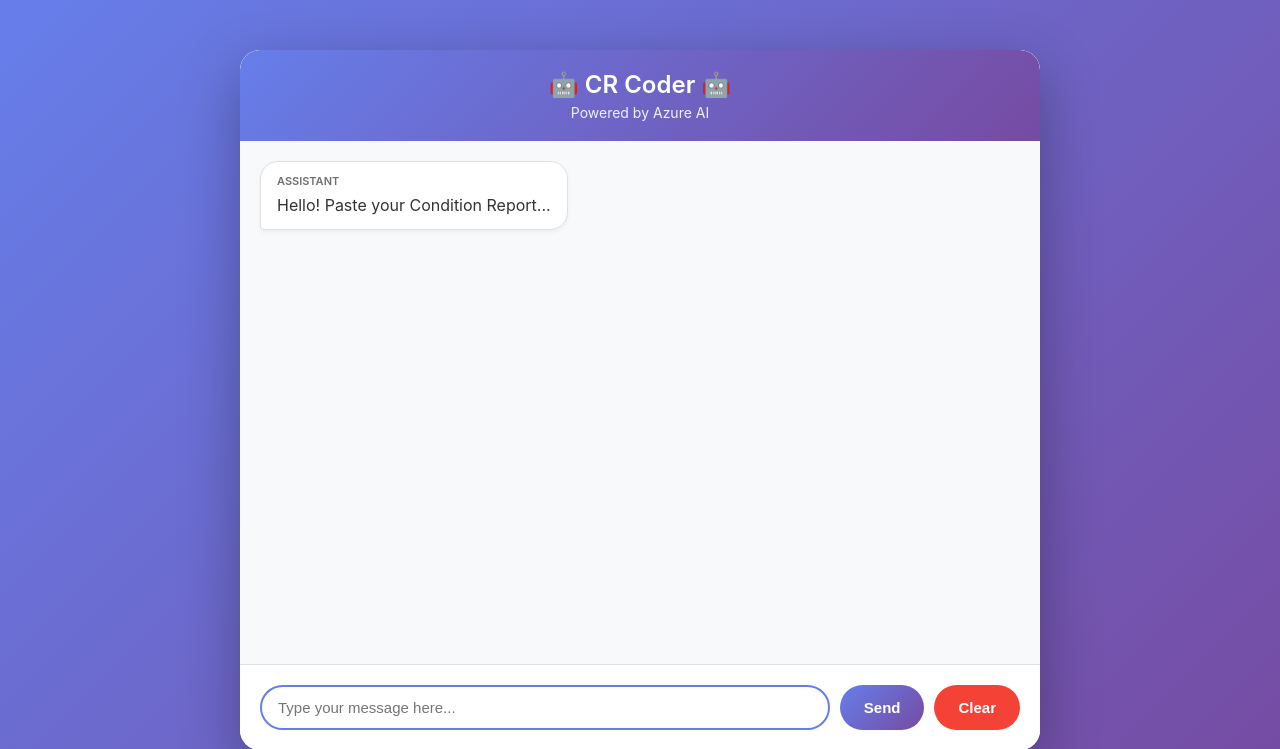
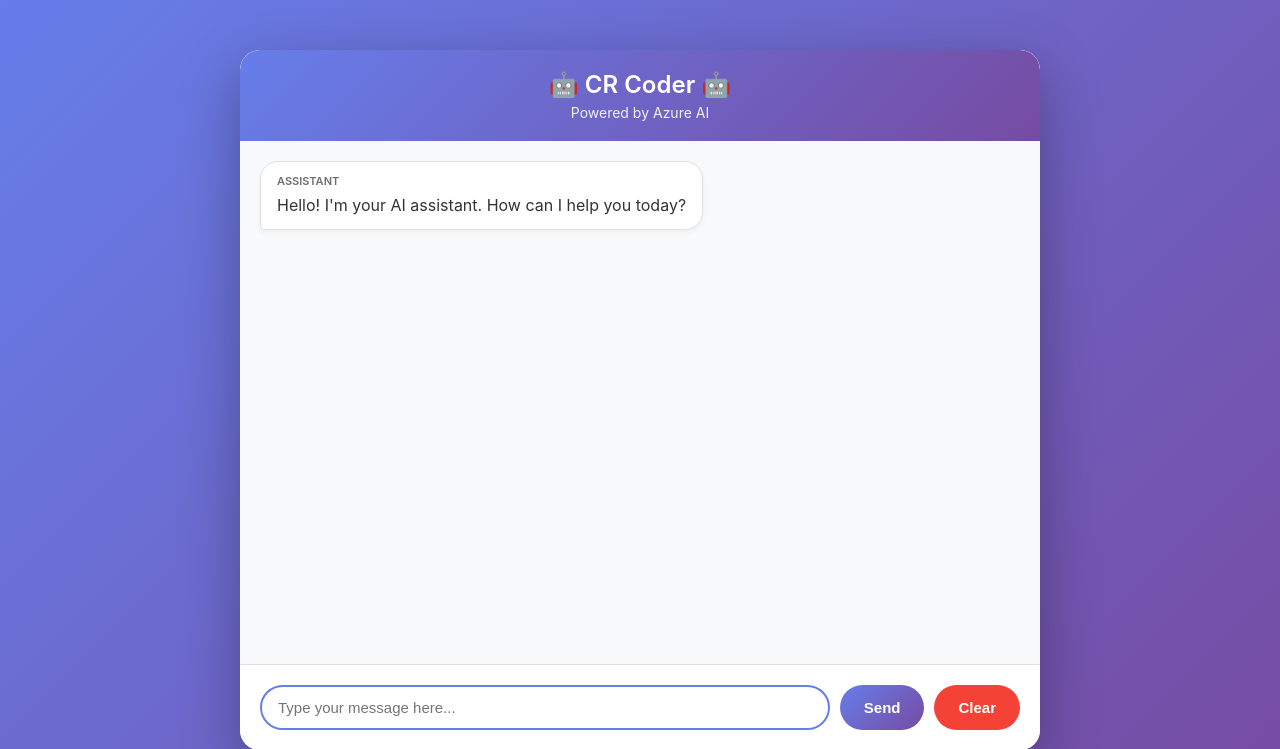
Before and after one commit to AndrewBryson/python-new-edition-agent, a Flask app: page / in a window 1280 px wide. Shown: the top 749 px of the page. Run offline with Flask 3, Linux system fonts and the light colour scheme.

Commit message:
Update initial greeting message for the AI assistant

```diff
--- a/templates/index.html
+++ b/templates/index.html
@@ -478,7 +478,7 @@
             } catch (error) {
                 console.error('Failed to load history:', error);
                 // Show initial greeting on error
-                addMessage('assistant', welcomeMessage);
+                addMessage('assistant', "Hello! I'm your AI assistant. How can I help you today?");
             }
         }
 
```
